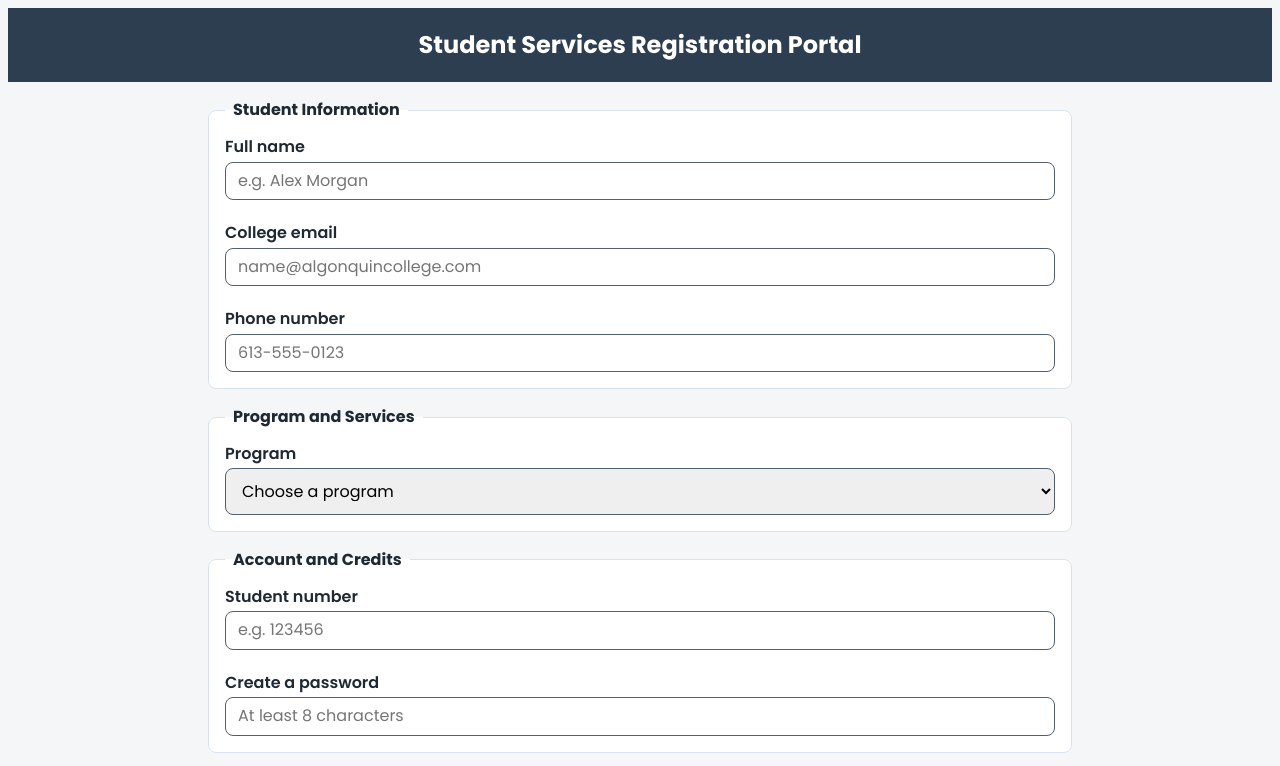
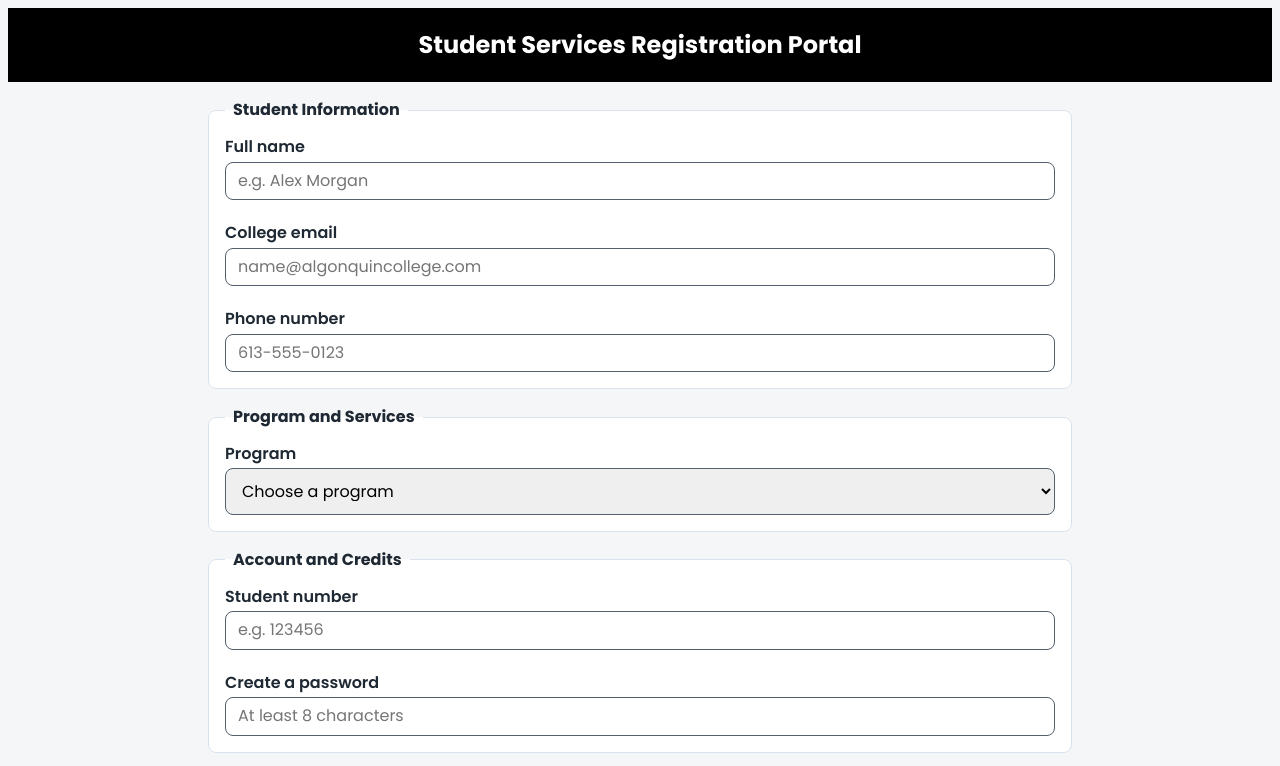
Before and after one commit to Line0014/student-services-form, a plain HTML site: page index.html in a window 1280 px wide. Shown: the top 766 px of the page. Drawn offline with Linux system fonts and the light colour scheme.

Commit message:
upated colours

```diff
--- a/css/main.css
+++ b/css/main.css
@@ -4,7 +4,7 @@
   --font-stack: "Poppins", "Roboto", sans-serif;
   --color-bg: #f4f6f8;
   --color-surface: #ffffff;
-  --color-header: #2c3e50;
+  --color-header: #000001;
   --color-text: #1f2933;
   --color-accent: #1f6f5c;
   --color-muted: #52606d;
```
